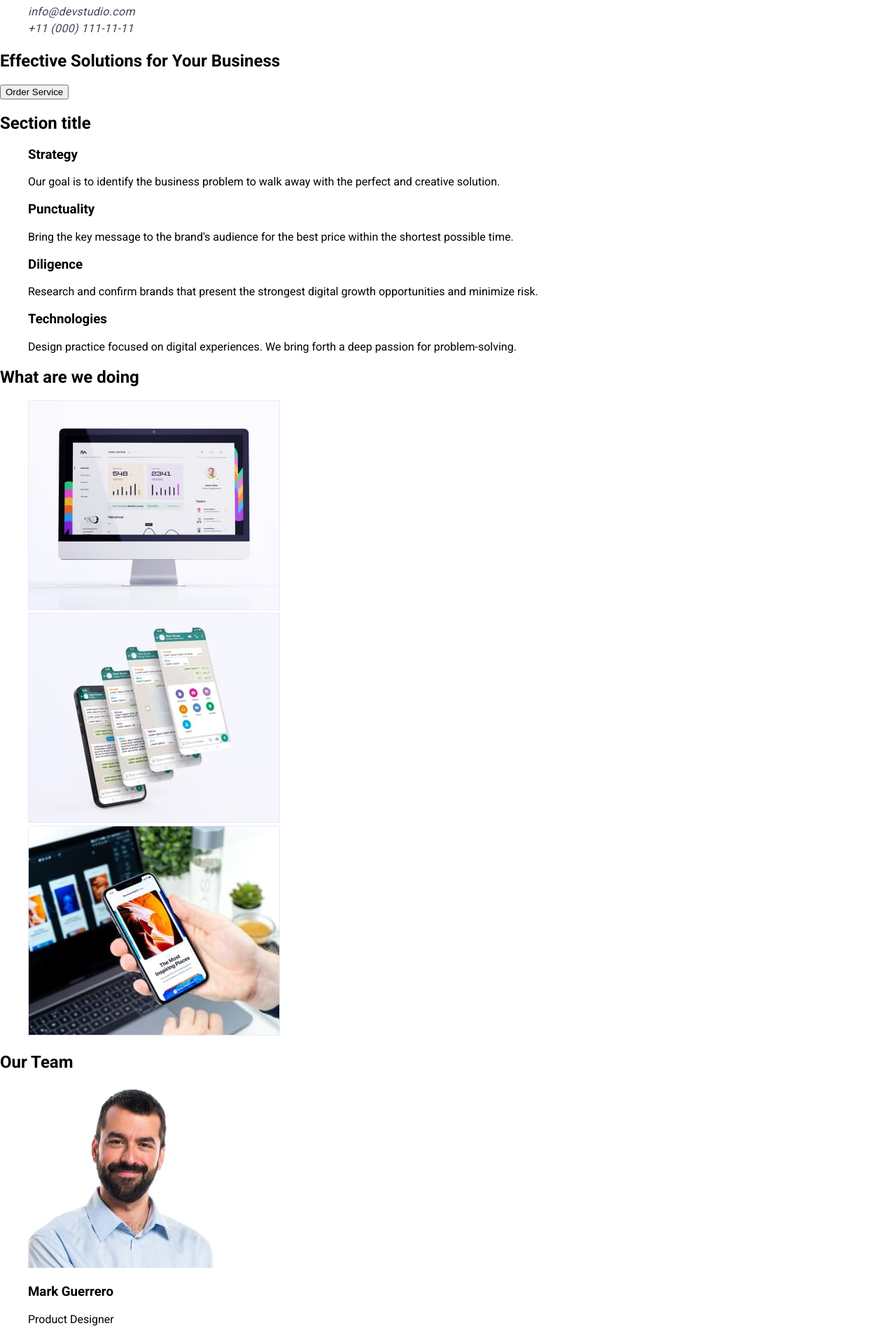
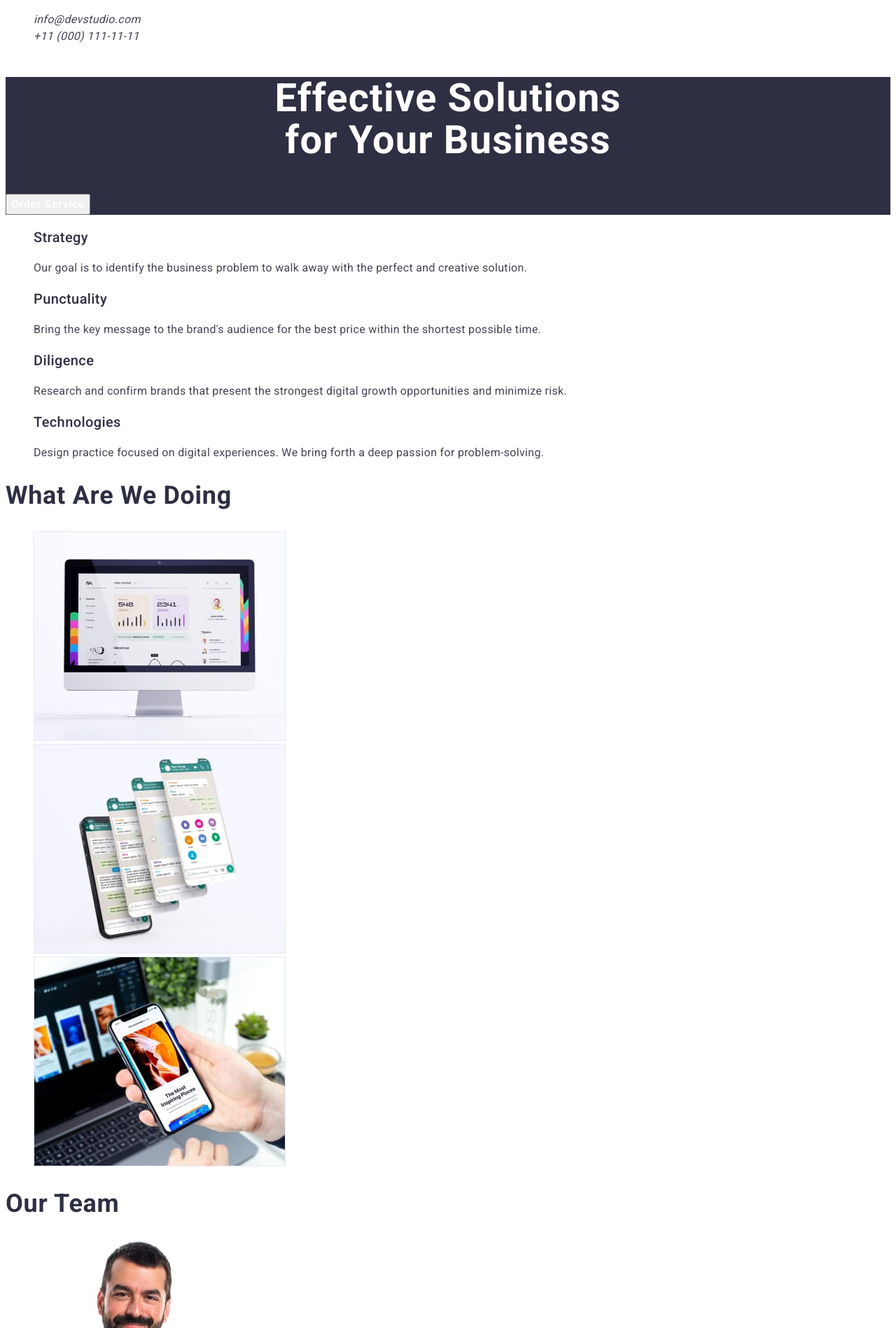
Before and after one commit to NickShuster/goit-markup-hw-02, a plain HTML site: page index.html in a window 1280 px wide. Shown: the part 123-2021 px from the top of the page at 70% size. Drawn offline with Linux system fonts and the light colour scheme.

Commit message:
css upgrade

```diff
--- a/css/styles.css
+++ b/css/styles.css
@@ -1,7 +1,6 @@
 body{
-font-family: 'Roboto', sans-serif;
-margin: 0 auto;
-
+font-family: 'Roboto','Raleway', sans-serif;
+color: #2E2F42;
 }
 
 ul,li {
@@ -42,7 +41,7 @@ text-decoration: none;
     font-family: 'Raleway';
         font-weight: 800;
         font-size: 18px;
-        line-height: 24px;
+        line-height: 1.5;
         display: flex;
         align-items: center;
         letter-spacing: 0.03em;
@@ -50,14 +49,144 @@ text-decoration: none;
         color: #2E2F42;
 }
 
-.logo1{
+.logo{
         font-family: 'Raleway';
             font-weight: 800;
             font-size: 18px;
-            line-height: 24px;
+            line-height: 1.5;
             display: flex;
             align-items: center;
             letter-spacing: 0.03em;
             text-transform: uppercase;
             color: #4D5AE5;
 }
+
+.menu-link:hover,
+.menu-link:focus {
+    color: #404BBF;
+}
+
+.hero-section{
+    background: #2E2F42;
+}
+
+.main-title{
+        font-family: inherit;
+        font-weight: 700;
+        font-size: 56px;
+        line-height: 60px;
+        text-align: center;
+        letter-spacing: 0.02em;
+        color: #FFFFFF;
+        margin-left: 0;
+}
+
+.main-btn {
+    font-family: inherit;
+    font-weight: 500;
+    font-size: 16px;
+    line-height: 1.5;
+    display: flex;
+    align-items: center;
+    letter-spacing: 0.04em;
+    color: #FFFFFF;
+}
+
+/* footer */
+
+.footer-logo {
+    font-family: 'Raleway';
+    font-weight: 800;
+    font-size: 18px;
+    line-height: 1.17;
+    display: flex;
+    align-items: center;
+    letter-spacing: 0.03em;
+    text-transform: uppercase;
+    color: #4D5AE5;
+}
+
+.footer-logotype {
+    font-family: 'Raleway';
+    font-weight: 800;
+    font-size: 18px;
+    line-height: 1.17;
+    display: flex;
+    align-items: center;
+    letter-spacing: 0.03em;
+    text-transform: uppercase;
+    color: #F4F4FD;
+}
+
+.footer-content {
+        font-family: 'Roboto';
+        font-style: normal;
+        font-weight: 400;
+        font-size: 16px;
+        line-height: 1.5;
+        letter-spacing: 0.02em;
+        color: #E7E9FC;
+}
+
+.footer {
+    background: #2E2F42;
+}
+
+.paragraph-elements {
+        font-family: inherit;
+        font-weight: 500;
+        font-size: 20px;
+        line-height: 1.2;
+        letter-spacing: 0.02em;
+        color: #2E2F42;
+}
+
+.text-elements {
+        font-family: inherit;
+        font-weight: 400;
+        font-size: 16px;
+        line-height: 1.5;
+        letter-spacing: 0.02em;
+        color: #434455;
+}
+
+.section-three-text {
+        font-family: inherit;
+        font-weight: 700;
+        font-size: 36px;
+        line-height: 1.11;
+        /* text-align: center; */
+        letter-spacing: 0.02em;
+        text-transform: capitalize;
+        color: #2E2F42;
+}
+
+.text-out-team {
+        font-weight: 700;
+        font-size: 36px;
+        line-height: 1.11;
+        /* text-align: center; */
+        letter-spacing: 0.02em;
+        text-transform: capitalize;
+        color: #2E2F42;
+}
+
+.name-employees {
+        font-weight: 500;
+        font-size: 20px;
+        line-height: 24px;
+        /* text-align: center; */
+        letter-spacing: 0.02em;
+        color: #2E2F42;
+}
+
+.text-direction {
+    font-family: 'Roboto';
+        font-style: normal;
+        font-weight: 400;
+        font-size: 16px;
+        line-height: 1.5;
+        /* text-align: center; */
+        letter-spacing: 0.02em;
+        color: #434455;
+}
--- a/index.html
+++ b/index.html
@@ -19,7 +19,7 @@
       <nav class="navigation">
         <!-- logo -->
         <a class="logotype" href="./index.html">
-          <span class="logo1">Web</span>Studio</a
+          <span class="logo">Web</span>Studio</a
         >
         <!-- menu -->
         <ul class="menu list">
@@ -52,38 +52,41 @@
     </header>
 
     <main>
-      <section>
-        <h1>Effective Solutions for Your Business</h1>
-        <button type="button">Order Service</button>
+      <section class="hero-section">
+        <h1 class="main-title">
+          Effective Solutions <br />
+          for Your Business
+        </h1>
+        <button class="main-btn" type="button">Order Service</button>
       </section>
 
-      <section>
-        <h2>Section title</h2>
-        <ul>
-          <li>
-            <h3>Strategy</h3>
-            <p>
+      <section class="section-text">
+        <h2 hidden class="hidden-title">Section title</h2>
+        <ul class="list-two">
+          <li class="list-items">
+            <h3 class="paragraph-elements">Strategy</h3>
+            <p class="text-elements">
               Our goal is to identify the business problem to walk away with the
               perfect and creative solution.
             </p>
           </li>
-          <li>
-            <h3>Punctuality</h3>
-            <p>
+          <li class="list-items">
+            <h3 class="paragraph-elements">Punctuality</h3>
+            <p class="text-elements">
               Bring the key message to the brand's audience for the best price
               within the shortest possible time.
             </p>
           </li>
-          <li>
-            <h3>Diligence</h3>
-            <p>
+          <li class="list-items">
+            <h3 class="paragraph-elements">Diligence</h3>
+            <p class="text-elements">
               Research and confirm brands that present the strongest digital
               growth opportunities and minimize risk.
             </p>
           </li>
-          <li>
-            <h3>Technologies</h3>
-            <p>
+          <li class="list-items">
+            <h3 class="paragraph-elements">Technologies</h3>
+            <p class="text-elements">
               Design practice focused on digital experiences. We bring forth a
               deep passion for problem-solving.
             </p>
@@ -91,67 +94,69 @@
         </ul>
       </section>
 
-      <section>
-        <h2>What are we doing</h2>
-        <ul>
-          <li>
+      <section class="section-three">
+        <h2 class="section-three-text">What are we doing</h2>
+        <ul class="section-list-images">
+          <li class="section-items">
             <img src="./images/photo1.jpg" alt="photo" width="360" />
           </li>
-          <li>
+          <li class="section-items">
             <img src="./images/photo2.jpg" alt="photo" width="360" />
           </li>
-          <li>
+          <li class="section-items">
             <img src="./images/photo3.jpg" alt="photo" width="360" />
           </li>
         </ul>
       </section>
 
-      <section>
-        <h2>Our Team</h2>
-        <ul>
-          <li>
+      <section class="section-team">
+        <h2 class="text-out-team">Our Team</h2>
+        <ul class="list-photo">
+          <li class="images-team">
             <img
               src="./images/photo4.jpg"
               alt="photo of the developer"
               width="264"
             />
-            <h3>Mark Guerrero</h3>
-            <p>Product Designer</p>
+            <h3 class="name-employees">Mark Guerrero</h3>
+            <p class="text-direction">Product Designer</p>
           </li>
-          <li>
+          <li class="images-team">
             <img
               src="./images/photo6.jpg"
               alt="photo of the developer"
               width="264"
             />
-            <h3>Tom Ford</h3>
-            <p>Frontend Developer</p>
+            <h3 class="name-employees">Tom Ford</h3>
+            <p class="text-direction">Frontend Developer</p>
           </li>
-          <li>
+          <li class="images-team">
             <img
               src="./images/photo5.jpg"
               alt="photo of the developer"
               width="264"
             />
-            <h3>Camila Garcia</h3>
-            <p>Marketing</p>
+            <h3 class="name-employees">Camila Garcia</h3>
+            <p class="text-direction">Marketing</p>
           </li>
-          <li>
+          <li class="images-team">
             <img
               src="./images/photo7.jpg"
               alt="photo of the developer"
               width="264"
             />
-            <h3>Daniel Wilson</h3>
-            <p>UI Designer</p>
+            <h3 class="name-employees">Daniel Wilson</h3>
+            <p class="text-direction">UI Designer</p>
           </li>
         </ul>
       </section>
     </main>
 
-    <footer>
-      <a href="./index.html">WebStudio</a>
-      <p>
+    <footer class="footer">
+      <a class="footer-logotype" href="./index.html">
+        <span class="footer-logo">Web</span>Studio</a
+      >
+      <p class="footer-content">
         Increase the flow of customers and sales for your business with digital
         marketing & growth solutions.
       </p>
```
Also changed, not shown: portfolio.html (+32 -14 lines).
